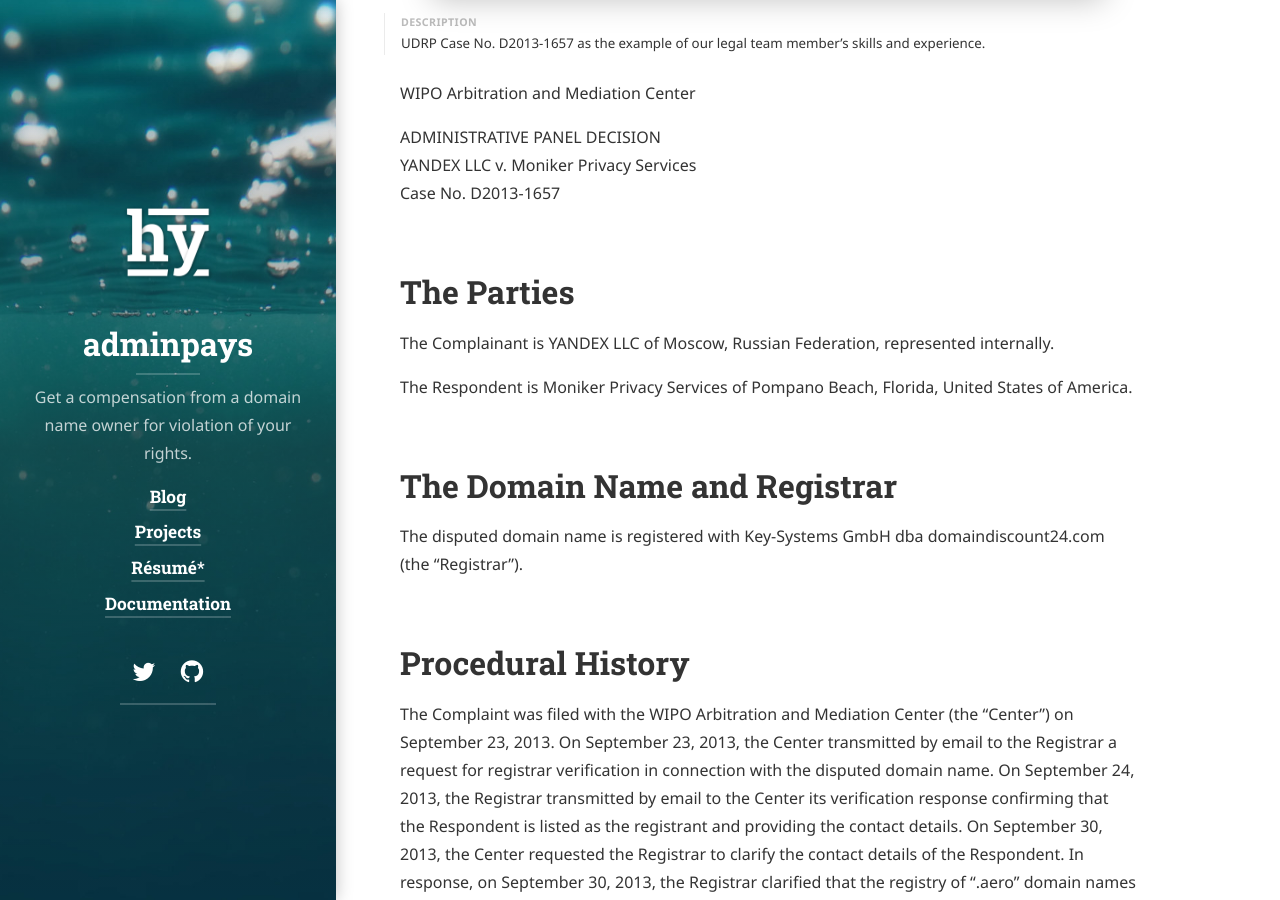
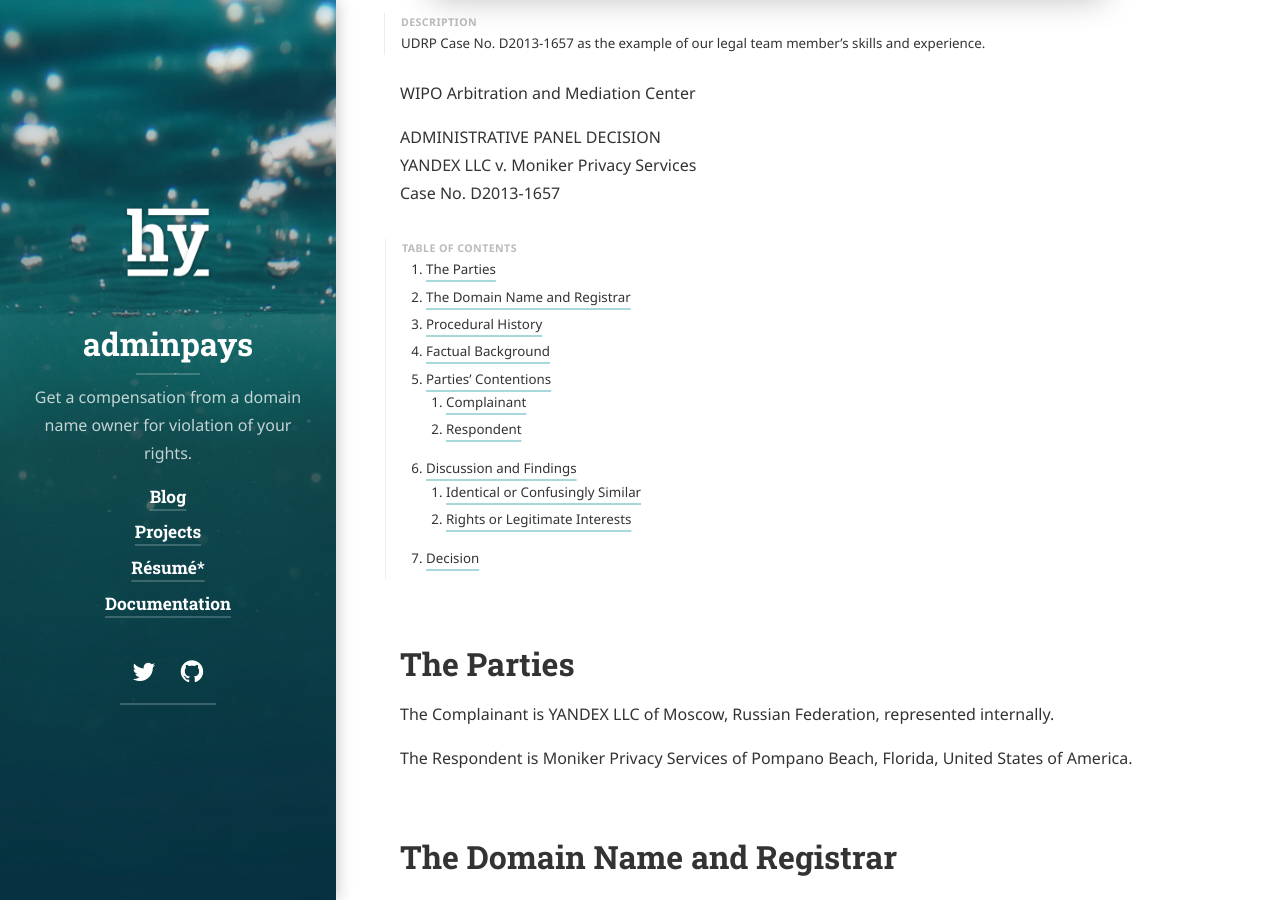
Before and after one commit to xCounsel/adminpays, a Jekyll site: the page built from _projects/udrp-d2013-1657.md, in a window 1280 px wide and 900 px high, scrolled down 665 px. Built offline with Jekyll 4.4.1, drawn with Linux system fonts in a browser that asks for light colours; cached includes are drawn as plain includes; nearby versions of some CDN libraries; some web fonts are replaced; library files that are not in the unit come from our copies; some of the changed lines change nothing that is shown; some of the changed text lies outside the part shown.

Commit message:
Update udrp-d2013-1657.md

```diff
--- a/_projects/udrp-d2013-1657.md
+++ b/_projects/udrp-d2013-1657.md
@@ -1,6 +1,6 @@
 ---
 layout: project
-title: 'Hydejack Site'
+title: 'UDRP Case No. D2013-1657'
 caption: UDRP Case No. D2013-1657.
 description: >
   UDRP Case No. D2013-1657 as the example of our legal team member's skills and experience.
@@ -13,7 +13,7 @@
     480w:  /assets/img/projects/hydejack-site@0,25x.jpg
 links:
   - title: Link
-    url: https://hydejack.com/
+    url: https://www.wipo.int/amc/en/domains/decisions/text/2013/d2013-1657.html
 sitemap: false
 ---
 
@@ -23,6 +23,9 @@
 ADMINISTRATIVE PANEL DECISION <br/>
 YANDEX LLC v. Moniker Privacy Services <br/>
 Case No. D2013-1657 <br/>
+
+0. this unordered seed list will be replaced by toc as unordered list
+{:toc}
 
 # The Parties
 
```
